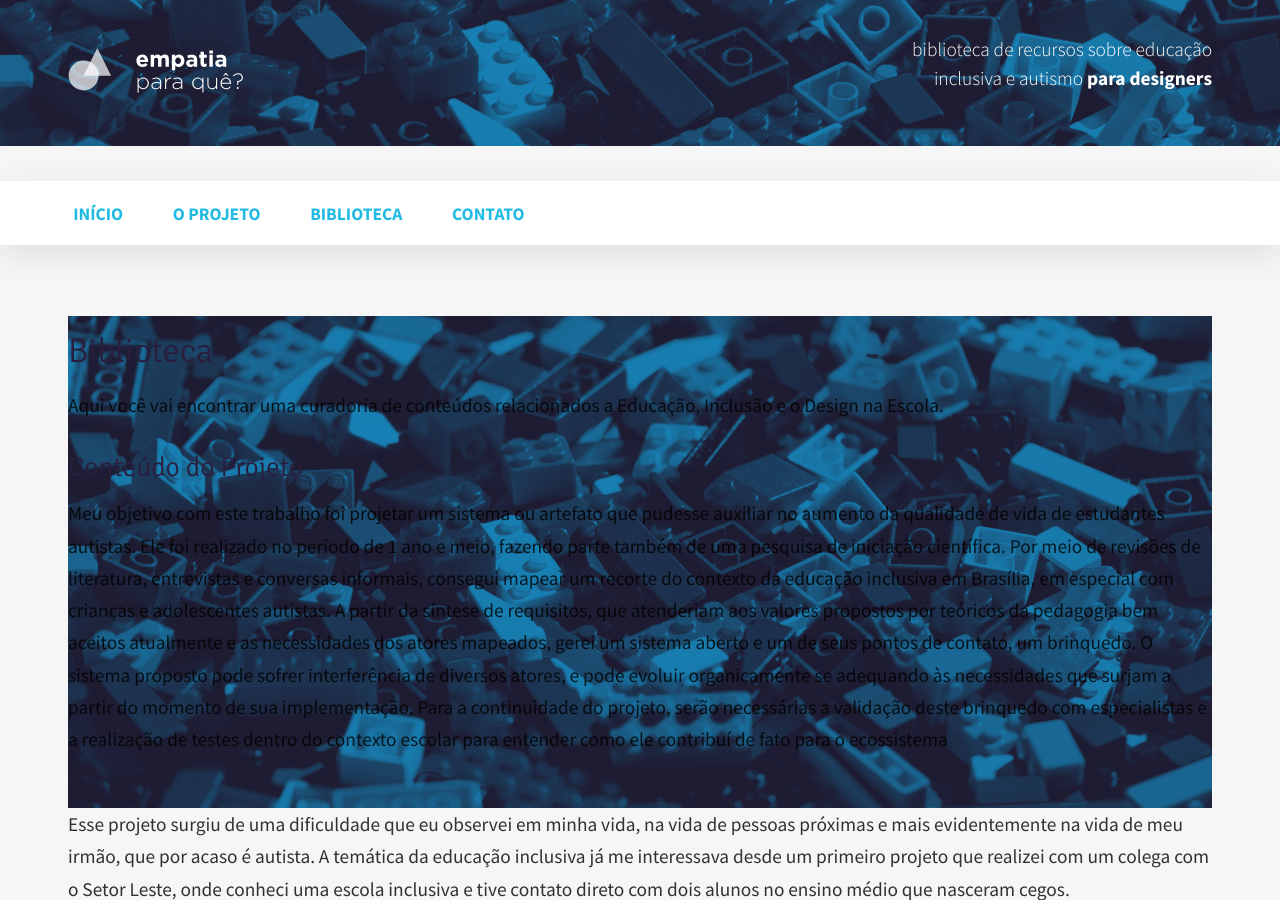
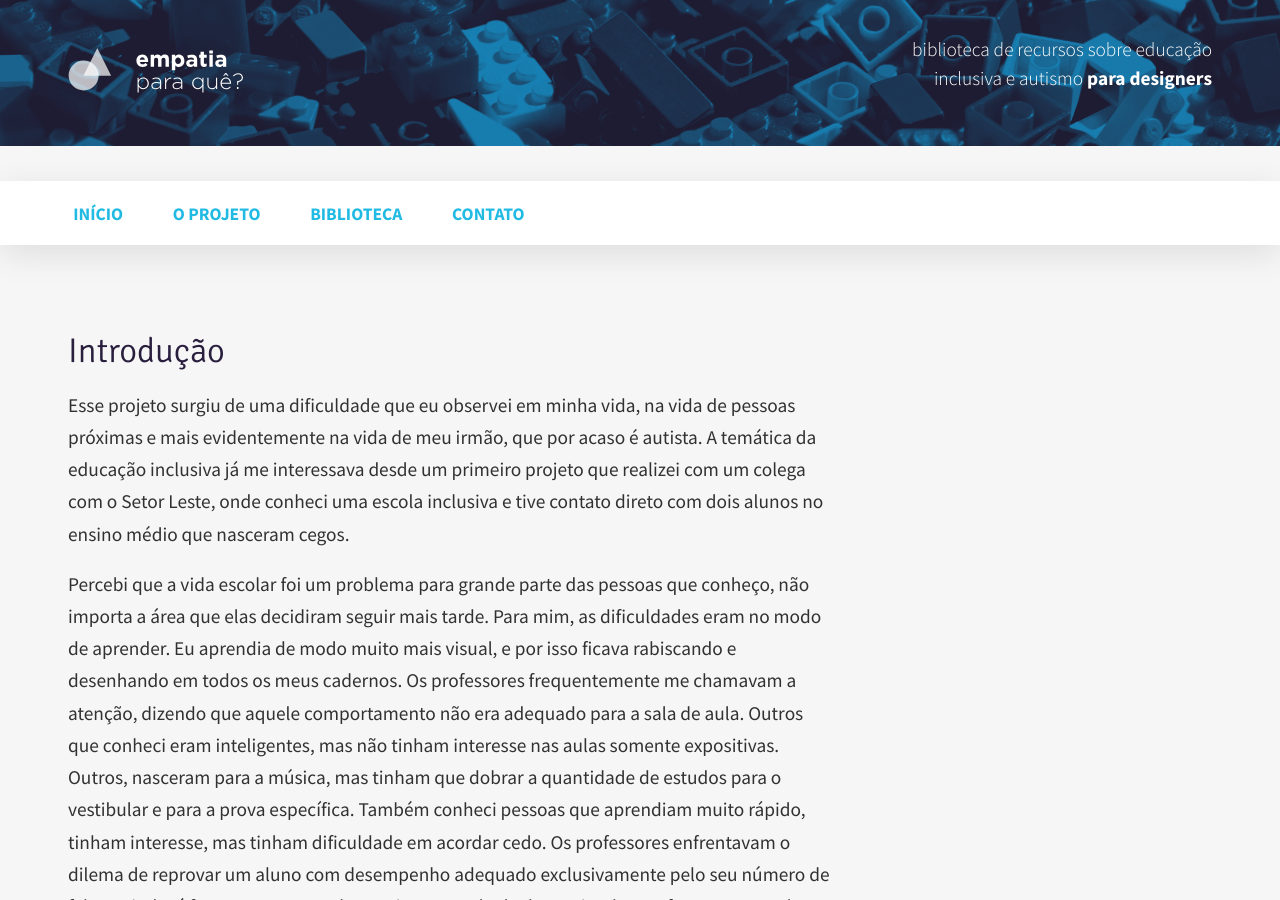
Before and after one commit to empatiaparaque/empatiaparaque.github.io, a Jekyll site: the page built from o-projeto/index.html, in a window 1280 px wide and 900 px high. Built offline with Jekyll 4.4.1, drawn with Linux system fonts in a browser that asks for light colours; nearby versions of some CDN libraries.

Commit message:
ajuste na página de projeto

```diff
--- a/o-projeto/index.html
+++ b/o-projeto/index.html
@@ -5,16 +5,13 @@ title: empatia para quê?
 
 <section class="o-projeto">
  <div class="row">
-  <div class="column small-12 medium-12 large-12">
-   <h1 class="type-g dark-purple">Biblioteca</h1>
-   <p>Aqui você vai encontrar uma curadoria de conteúdos relacionados a Educação, Inclusão e o Design na Escola.</p>
-   <h2 class="type-m dark-purple">Conteúdo do Projeto</h2>
-  </div>
+  <div class="column small-12 medium-10 large-8">
+   <h1 class="type-g dark-purple">Introdução</h1>
 
-  <div class="intro">
+  <!--
    <p>Meu objetivo com este trabalho foi projetar um sistema ou artefato que pudesse auxiliar no aumento da qualidade de vida de estudantes autistas. Ele foi realizado no período de 1 ano e meio, fazendo parte também de uma pesquisa de iniciação científica. Por meio de revisões de literatura, entrevistas e conversas informais, consegui mapear um recorte do contexto da educação inclusiva em Brasília, em especial com crianças e adolescentes autistas. A partir da síntese de requisitos, que atenderiam aos valores propostos por teóricos da pedagogia bem aceitos atualmente e as necessidades dos atores mapeados, gerei um sistema aberto e um de seus pontos de contato, um brinquedo. O sistema proposto pode sofrer interferência de diversos atores, e pode evoluir organicamente se adequando às necessidades que surjam a partir do momento de sua implementação. Para a continuidade do projeto, serão necessárias a validação deste brinquedo com especialistas e a realização de testes dentro do contexto escolar para entender como ele contribuí de fato para o ecossistema
    </p>
-  </div>
+-->
 
   <p>Esse projeto surgiu de uma dificuldade que eu observei em minha vida, na vida de pessoas próximas e mais evidentemente na vida de meu irmão, que por acaso é autista. A temática da educação inclusiva já me interessava desde um primeiro projeto que realizei com um colega com o Setor Leste, onde conheci uma escola inclusiva e tive contato direto com dois alunos no ensino médio que nasceram cegos.
   </p>
```
